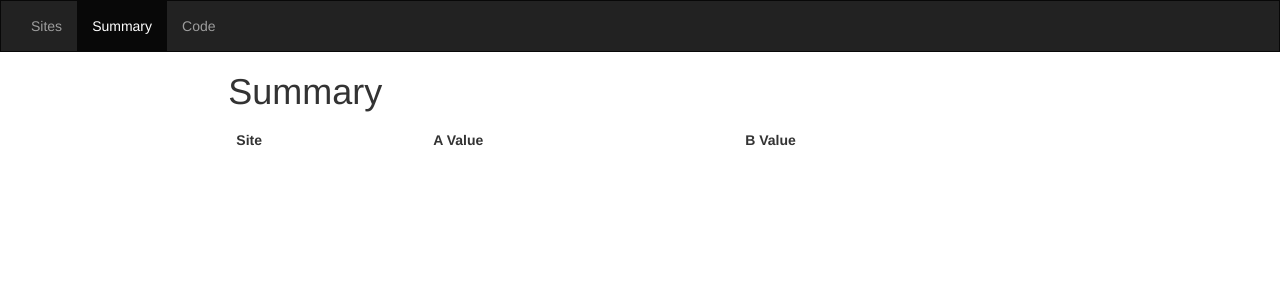
After one commit to veduardo/3megaproject, a Django app: template templates/reports/summary.html in a window 1280 px wide. The commit adds this page. Shown: the top 300 px of the page. Run offline with Django 3.2, Linux system fonts and the light colour scheme; the template is opened without the code that fills it, so the values that code supplies are empty; parts of the project's set-up code (start-up, migrations or seed data) failed here and were passed over; some libraries are stand-ins or nearby versions.

Commit message:
Add the 'Summary' page
- Implement the 'sum' aggregation as python code + template filter.
- Update the 'base.html' template.

```diff
--- a/reports/urls.py
+++ b/reports/urls.py
@@ -6,5 +6,5 @@ import reports.views as report_views
 urlpatterns = [
     url(r'^sites/$', report_views.SiteList.as_view(), name='sites'),
     url(r'^sites/(?P<pk>\d+)/$', report_views.SiteDetail.as_view(), name='site_detail'),
-    url(r'^summary/$', report_views.SummaryView.as_view(), name='summary'),
+    url(r'^summary/$', report_views.Summary.as_view(), name='summary'),
 ]
--- a/templates/base.html
+++ b/templates/base.html
@@ -18,11 +18,11 @@
     .row.content {height: 450px}
 
     /* Set gray background color and 100% height */
-    .sidenav {
+/*    .sidenav {
       padding-top: 20px;
       background-color: #f1f1f1;
       height: 100%;
-    }
+    }*/
 
     /* On small screens, set height to 'auto' for sidenav and grid */
     @media screen and (max-width: 767px) {
@@ -33,34 +33,23 @@
       .row.content {height:auto;}
     }
 
-     .greeting {
+/*     .greeting {
       color: white !important;
-     }
+     }*/
   </style>
 </head>
 <body>
 
 <nav class="navbar navbar-inverse">
-  <div class="container-fluid">
-    <div class="navbar-header">
-      <button type="button" class="navbar-toggle" data-toggle="collapse" data-target="#myNavbar">
-        <span class="icon-bar"></span>
-        <span class="icon-bar"></span>
-        <span class="icon-bar"></span>
-      </button>
-      <a class="navbar-brand glyphicon glyphicon-bullhorn" href="#"></a>
-    </div>
     <div class="collapse navbar-collapse" id="myNavbar">
       <ul class="nav navbar-nav">
+        {% block navbar-nav %}
         <li class="active"><a href="/">Sites</a></li>
-        <li><a href="https://about.me/viniciusesoares">About</a></li>
-        <li><a href="https://github.com/veduardo">Projects</a></li>
-        <li><a href="#">Contact</a></li>
-      </ul>
-      <ul class="nav navbar-nav navbar-right">
+        <li><a href="{% url 'summary' %}">Summary</a></li>
+        <li><a href="https://github.com/veduardo">Code</a></li>
+        {% endblock %}
       </ul>
     </div>
-  </div>
 </nav>
 
 <main>
@@ -77,10 +66,6 @@
     </div>
 
     <div class="col-sm-2 sidenav">
-      <div class="well">
-      </div>
-      <div class="well">
-      </div>
     </div>
   </div>
 </div>
--- /dev/null
+++ b/templates/reports/summary.html
@@ -0,0 +1,35 @@
+{% extends 'base.html' %}
+
+{% load report_operations %}
+
+{% block navbar-nav %}
+<li><a href="/">Sites</a></li>
+<li class="active"><a href="{% url 'summary' %}">Summary</a></li>
+<li><a href="https://github.com/veduardo">Code</a></li>
+{% endblock %}
+
+{% block content %}
+
+<h1>Summary</h1>
+
+<table class="table">
+    <thead>
+        <tr>
+            <td><strong>Site</strong></td>
+            <td><strong>A Value</strong></td>
+            <td><strong>B Value</strong></td>
+        </tr>
+    </thead>
+
+    {% for site in object_list %}
+    <tbody>
+        <tr>
+            <td>{{ site.name }}</td>
+            <td>{{ site|sum:'a'|floatformat:2 }}</td>
+            <td>{{ site|sum|floatformat:2 }}</td>
+        </tr>
+    </tbody>
+    {% endfor %}
+</table>
+
+{% endblock %}
```
Also changed, not shown: reports/templatetags/report_operations.py (added, +16 -0 lines), reports/views.py (+4 -3 lines), reports/templatetags/__init__.py (added).
